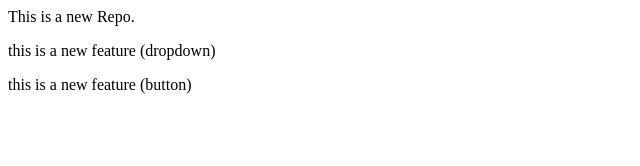
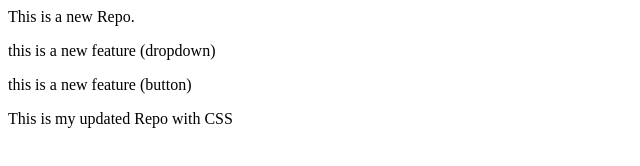
Before and after one commit to barsha-Ad/localrepo, a plain HTML site: page index.html in a window 1280 px wide. Shown: the whole page, without its empty margins (0-640 px from the left). Drawn offline with Linux system fonts and the light colour scheme.

Commit message:
updated index.html with new text

```diff
--- a/index.html
+++ b/index.html
@@ -1,3 +1,4 @@
 <p>This is a new Repo.</p>
 <p>this is a new feature (dropdown)</p>
 <p>this is a new feature (button)</p>
+<p>This is my updated Repo with CSS</p>
```
